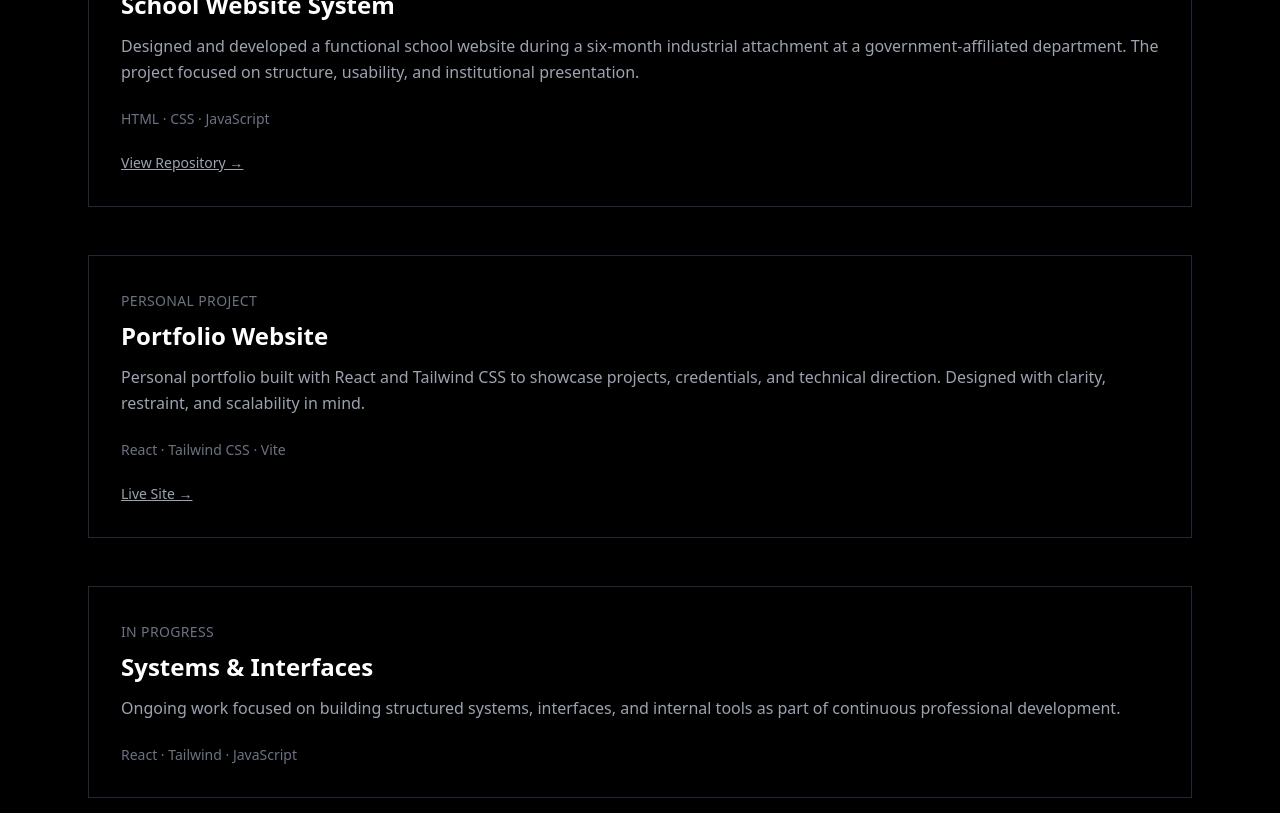
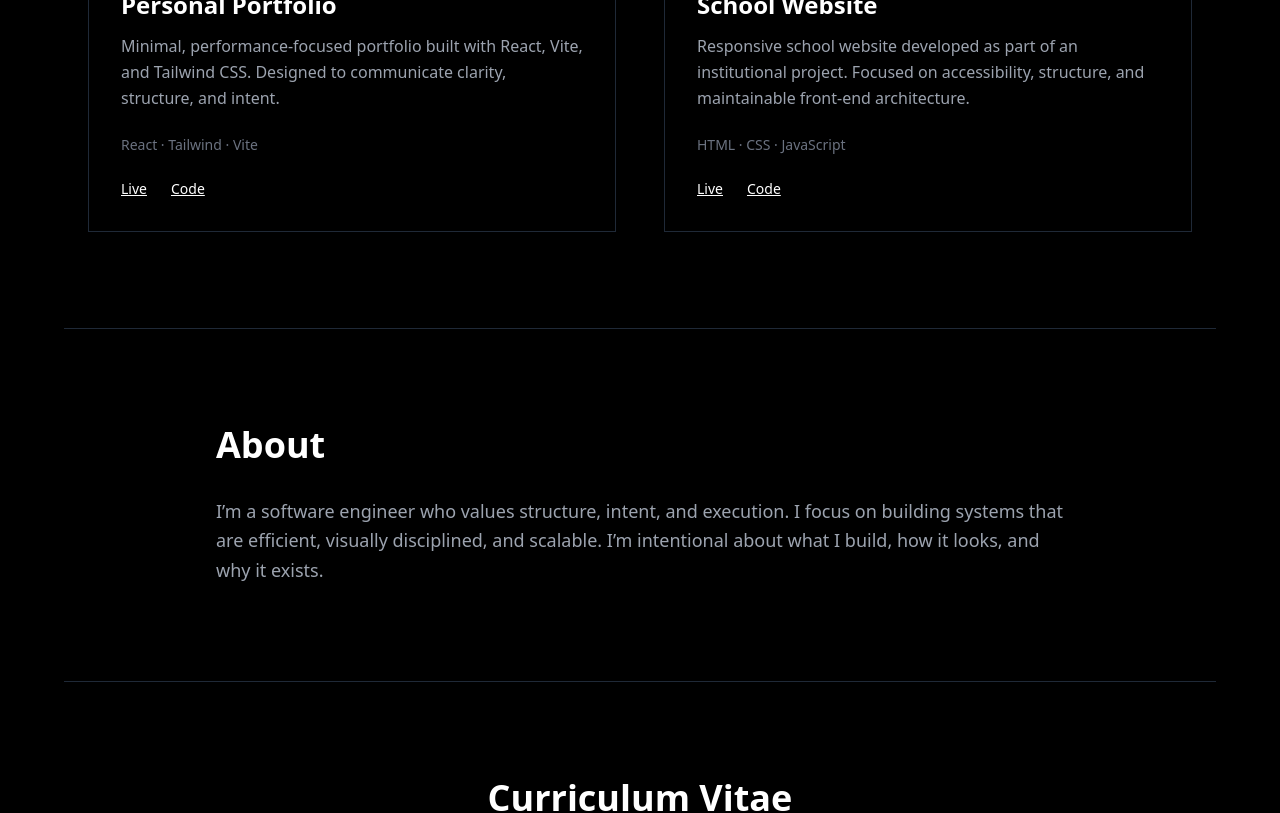
Before and after one commit to Rodney-king/rodney-portfolio, a React (Vite) app: page / in a window 1280 px wide. Shown: the part 1060-1873 px from the top of the page. Built offline with nearby package versions, Linux system fonts and the light colour scheme.

Commit message:
Refactor projects seection with live deploments

```diff
--- a/src/App.jsx
+++ b/src/App.jsx
@@ -32,89 +32,84 @@ export default function App() {
 
       {/* PROJECTS */}
      {/* PROJECTS */}
+{/* PROJECTS */}
 <section id="projects" className="py-24 px-6 max-w-6xl mx-auto">
   <h2 className="text-4xl font-bold mb-12">Selected Projects</h2>
 
-  <div className="grid gap-12">
+  <div className="grid gap-12 md:grid-cols-2">
 
-    {/* Project 01 */}
+    {/* Project 1 */}
     <div className="border border-gray-800 p-8 hover:border-white transition">
       <span className="text-sm text-gray-500 uppercase tracking-wide">
-        Industrial Attachment · National Treasury (Affiliated)
+        Web Application
       </span>
 
       <h3 className="mt-2 text-2xl font-semibold">
-        School Website System
+        Personal Portfolio
       </h3>
 
       <p className="mt-3 text-gray-400 leading-relaxed">
-        Designed and developed a functional school website during a
-        six-month industrial attachment at a government-affiliated
-        department. The project focused on structure, usability,
-        and institutional presentation.
+        Minimal, performance-focused portfolio built with React, Vite, and Tailwind CSS.
+        Designed to communicate clarity, structure, and intent.
+      </p>
+
+      <p className="mt-6 text-sm text-gray-500">
+        React · Tailwind · Vite
+      </p>
+
+      <div className="mt-6 flex gap-6 text-sm">
+        <a
+          href="https://rodney-portfolio-szjn.vercel.app/"
+          target="_blank"
+          className="underline hover:text-gray-300"
+        >
+          Live
+        </a>
+        <a
+          href="https://github.com/Rodney-king/rodney-portfolio"
+          target="_blank"
+          className="underline hover:text-gray-300"
+        >
+          Code
+        </a>
+      </div>
+    </div>
+
+    {/* Project 2 */}
+    <div className="border border-gray-800 p-8 hover:border-white transition">
+      <span className="text-sm text-gray-500 uppercase tracking-wide">
+        Client Website
+      </span>
+
+      <h3 className="mt-2 text-2xl font-semibold">
+        School Website
+      </h3>
+
+      <p className="mt-3 text-gray-400 leading-relaxed">
+        Responsive school website developed as part of an institutional project.
+        Focused on accessibility, structure, and maintainable front-end architecture.
       </p>
 
       <p className="mt-6 text-sm text-gray-500">
         HTML · CSS · JavaScript
       </p>
 
+      <div className="mt-6 flex gap-6 text-sm">
+        <a
+          href="https://rodney-king.github.io/School-website/"
+          target="_blank"
+          className="underline hover:text-gray-300"
+        >
+          Live
+        </a>
         <a
           href="https://github.com/Rodney-king/School-website"
           target="_blank"
-        className="inline-block mt-6 text-sm underline text-gray-400 hover:text-white transition"
+          className="underline hover:text-gray-300"
         >
-        View Repository →
+          Code
         </a>
       </div>
-
-    {/* Project 02 */}
-    <div className="border border-gray-800 p-8 hover:border-white transition">
-      <span className="text-sm text-gray-500 uppercase tracking-wide">
-        Personal Project
-      </span>
-
-      <h3 className="mt-2 text-2xl font-semibold">
-        Portfolio Website
-      </h3>
-
-      <p className="mt-3 text-gray-400 leading-relaxed">
-        Personal portfolio built with React and Tailwind CSS to
-        showcase projects, credentials, and technical direction.
-        Designed with clarity, restraint, and scalability in mind.
-      </p>
-
-      <p className="mt-6 text-sm text-gray-500">
-        React · Tailwind CSS · Vite
-      </p>
-
-      <a
-        href="https://rodney-portfolio-szjn.vercel.app/"
-        target="_blank"
-        className="inline-block mt-6 text-sm underline text-gray-400 hover:text-white transition"
-      >
-        Live Site →
-      </a>
-    </div>
-
-    {/* Project 03 */}
-    <div className="border border-gray-800 p-8 hover:border-white transition">
-      <span className="text-sm text-gray-500 uppercase tracking-wide">
-        In Progress
-      </span>
-
-      <h3 className="mt-2 text-2xl font-semibold">
-        Systems & Interfaces
-      </h3>
-
-      <p className="mt-3 text-gray-400 leading-relaxed">
-        Ongoing work focused on building structured systems,
-        interfaces, and internal tools as part of continuous
-        professional development.
-      </p>
-
-      <p className="mt-6 text-sm text-gray-500">
-        React · Tailwind · JavaScript
-      </p>
     </div>
 
   </div>
```
Also changed, not shown: 1 other file (tests, documents, lock files or other folders). Lines whose indentation alone changed are shown as unchanged.
